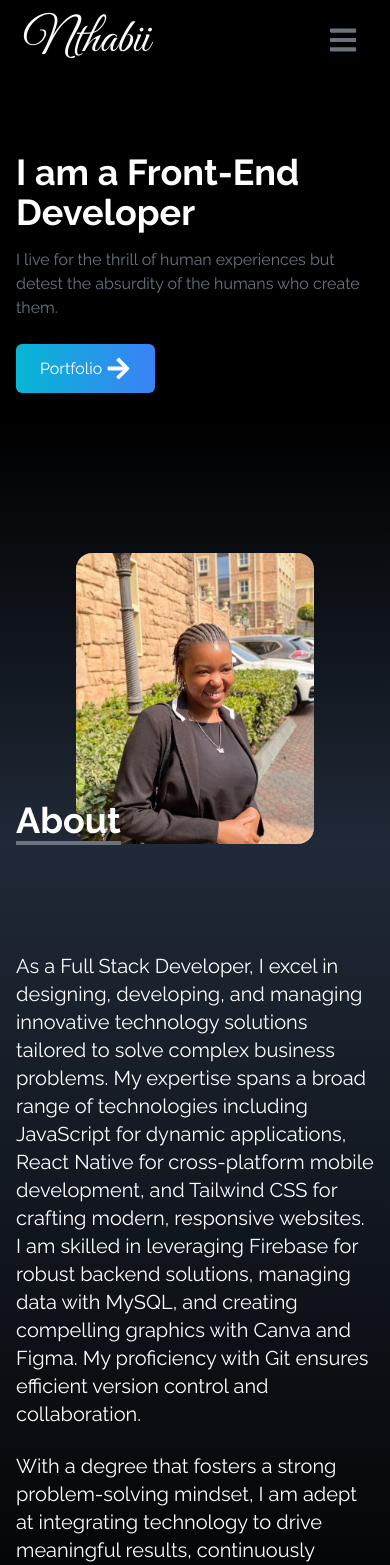
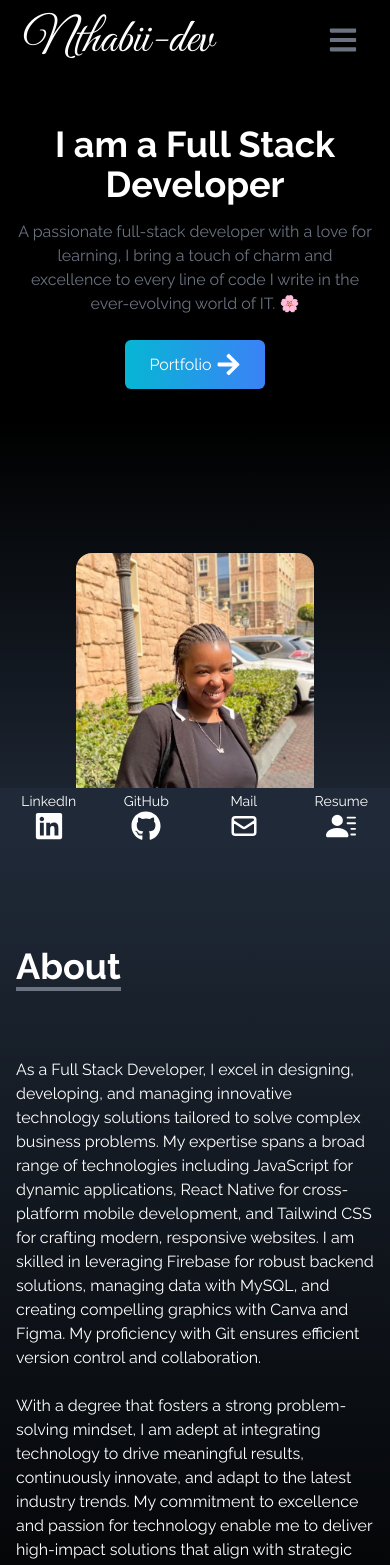
Before and after one commit to MoyabaNT/ReactPortfolio, a React (Create React App) app: page / in a window 390 px wide. Shown: the top 1565 px of the page. Built offline with nearby package versions, Linux system fonts and the light colour scheme.

Commit message:
made mobile responsive

```diff
--- a/src/components/AboutMe.jsx
+++ b/src/components/AboutMe.jsx
@@ -1,28 +1,27 @@
-import React from 'react'
+import React from 'react';
 
 const AboutMe = () => {
   return (
     <div
       name="about"
-     className="w-full h-screen bg-gradient-to-b from-gray-800 to-black text-white">
+      className="w-full h-screen bg-gradient-to-b from-gray-800 to-black text-white"
+    >
       <div className="max-w-screen-lg p-4 mx-auto flex flex-col justify-center w-full h-full">
-
         <div className="pb-8">
           <p className="text-4xl font-bold inline border-b-4 border-gray-500">
             About
           </p>
         </div>
-            <p className="text-xl mt-20">
+        <p className="text-base sm:text-lg md:text-xl mt-10 sm:mt-20">
+          As a Full Stack Developer, I excel in designing, developing, and managing innovative technology solutions tailored to solve complex business problems. My expertise spans a broad range of technologies including JavaScript for dynamic applications, React Native for cross-platform mobile development, and Tailwind CSS for crafting modern, responsive websites. I am skilled in leveraging Firebase for robust backend solutions, managing data with MySQL, and creating compelling graphics with Canva and Figma. My proficiency with Git ensures efficient version control and collaboration.
+        </p>
+        <br />
+        <p className="text-base sm:text-lg md:text-xl">
+          With a degree that fosters a strong problem-solving mindset, I am adept at integrating technology to drive meaningful results, continuously innovate, and adapt to the latest industry trends. My commitment to excellence and passion for technology enable me to deliver high-impact solutions that align with strategic business goals.
+        </p>
+      </div>
+    </div>
+  );
+};
 
-            As a Full Stack Developer, I excel in designing, developing, and managing innovative technology solutions tailored to solve complex business problems. My expertise spans a broad range of technologies including JavaScript for dynamic applications, React Native for cross-platform mobile development, and Tailwind CSS for crafting modern, responsive websites. I am skilled in leveraging Firebase for robust backend solutions, managing data with MySQL, and creating compelling graphics with Canva and Figma. My proficiency with Git ensures efficient version control and collaboration.  </p>
-        <br />
-        <p className="text-xl">
-        With a degree that fosters a strong problem-solving mindset, I am adept at integrating technology to drive meaningful results, continuously innovate, and adapt to the latest industry trends. My commitment to excellence and passion for technology enable me to deliver high-impact solutions that align with strategic business goals.        </p>
-        </div>
-
-
-    </div>
-  )
-}
-
-export default AboutMe
+export default AboutMe;
--- a/src/components/ContactMeHere.jsx
+++ b/src/components/ContactMeHere.jsx
@@ -1,36 +1,52 @@
-import React from 'react'
+import React from 'react';
 
 const ContactMeHere = () => {
   return (
-    <div name='contact'
-    className='w-full h-screen bg-gradient-to-b from-black to-gray-800 p-4 text-white'>
-        <div className='flex flex-col p-4 justify-center max-w-screen-lg mx-auto h-full'>
-            <div className='pb-8'>
-                <p className='text-4xl font-bold inline bordder-b-4 border-gray-500'>
+    <div
+      name="contact"
+      className="w-full h-screen bg-gradient-to-b from-black to-gray-800 p-4 text-white"
+    >
+      <div className="flex flex-col p-4 justify-center max-w-screen-lg mx-auto h-full">
+        <div className="pb-8">
+          <p className="text-4xl font-bold inline border-b-4 border-gray-500">
             Contact me
           </p>
-                <p className='py-6'>Submit the form below to get in touch with me</p>
+          <p className="py-4 sm:py-6">
+            Submit the form below to get in touch with me
+          </p>
         </div>
-            <div className='flex justify-center items-center'>
-                <form action="https://getform.io/f/bgdyorga" method="POST"
-                className='flex flex-col w-full md:w-1/2'>
-                <input type='text' name='name' placeholder='Enter your name'
-                    className='p-2 bg-transparent border-2 rounded-md text-white focus:outline-none'>
-                    </input>
-                    <input type='text' name='email' placeholder='Enter your email'
-                    className='my-4 p-2 bg-transparent border-2 rounded-md text-white focus:outline-none'>
-                    </input>
-                    <textarea name="message" rows="10" placeholder='enter message'
-                                         className='p-2 bg-transparent border-2 rounded-md text-white focus:outline-none
-                '></textarea>
-                <button className='text-white bg-gradient-to-b from-cyan-500 to-blue-500 px-6 py-3 my-8 mx-auto flex items-center rounded-md hover:scale-110 duration-300 '>
-                    lets talk
+        <div className="flex justify-center items-center">
+          <form
+            action="https://getform.io/f/bgdyorga"
+            method="POST"
+            className="flex flex-col w-full sm:w-3/4 md:w-1/2"
+          >
+            <input
+              type="text"
+              name="name"
+              placeholder="Enter your name"
+              className="p-2 bg-transparent border-2 rounded-md text-white focus:outline-none"
+            />
+            <input
+              type="email"
+              name="email"
+              placeholder="Enter your email"
+              className="my-4 p-2 bg-transparent border-2 rounded-md text-white focus:outline-none"
+            />
+            <textarea
+              name="message"
+              rows="10"
+              placeholder="Enter your message"
+              className="p-2 bg-transparent border-2 rounded-md text-white focus:outline-none"
+            ></textarea>
+            <button className="text-white bg-gradient-to-b from-cyan-500 to-blue-500 px-6 py-3 my-8 mx-auto flex items-center rounded-md hover:scale-110 duration-300">
+              Let's talk
             </button>
           </form>
         </div>
       </div>
     </div>
-  )
-}
+  );
+};
 
-export default ContactMeHere
+export default ContactMeHere;
--- a/src/components/Contacts.jsx
+++ /dev/null
@@ -1,16 +0,0 @@
-import React from 'react'
-
-const contacts = () => {
-  return (
-    <div>
-        <div>
-            <div>
-                <p>Contacts</p>
-                <p>Submit the form below to get in touch with me</p>
-                </div>
-        </div>
-    </div>
-  )
-}
-
-export default contacts
--- a/src/components/Home.jsx
+++ b/src/components/Home.jsx
@@ -1,46 +1,48 @@
-import React from 'react'
-import HeroImage from "../assets/formal.jpg"
+import React from 'react';
+import HeroImage from "../assets/formal.jpg";
 import { FaArrowRight } from "react-icons/fa";
-import {Link} from 'react-scroll'
-
+import { Link } from 'react-scroll';
 
 const Home = () => {
   return (
-    <div name="home"
-    className="h-screen w-full bg-gradient-to-b from-black via-black
-     to-gray-800">
-      <div className="max-w-screen-lg mx-auto flex
-      flex-col items-center justify-center h-full px-4 md:flex-row">
+    <div
+      name="home"
+      className="h-screen w-full bg-gradient-to-b from-black via-black to-gray-800"
+    >
+      <div
+        className="max-w-screen-lg mx-auto flex flex-col items-center justify-center h-full px-4 md:flex-row"
+      >
         <div className="flex flex-col justify-center h-full">
-          <h2 className="text-4xl sm:text-7xl font-bold text-white">
-            I am a Front-End Developer
+          <h2 className="text-4xl sm:text-7xl font-bold text-white text-center md:text-left">
+            I am a Full Stack Developer
           </h2>
-          <p className="text-gray-500 py-4 max-w-md">
-          I live for the thrill of human
-          experiences but detest the absurdity of the humans who create them.
-
+          <p className="text-gray-500 py-4 max-w-md text-center md:text-left">
+            A passionate full-stack developer with a love for learning, I bring a touch of charm and excellence to every line of code I write in the ever-evolving world of IT. 🌸
           </p>
-          <div>
-            <Link to='portfolio' smooth duration={500} className="group text-white w-fit px-6 py-3 my-2
-            flex items-center rounded-md bg-gradient-to-r
-            from-cyan-500 to-blue-500 cursor-pointer">
+          <div className="flex justify-center md:justify-start">
+            <Link
+              to="portfolio"
+              smooth
+              duration={500}
+              className="group text-white w-fit px-6 py-3 my-2 flex items-center rounded-md bg-gradient-to-r from-cyan-500 to-blue-500 cursor-pointer"
+            >
               Portfolio
               <span className="group-hover:rotate-90 duration-300">
-              <FaArrowRight size={25}
-              className="ml-1"/>
-
+                <FaArrowRight size={25} className="ml-1" />
               </span>
             </Link>
           </div>
         </div>
-        <div>
-          <img src={HeroImage} alt="my profile"
-          className="rounded-2xl mx-auto w-2/3 md:w-full"/>
-          </div>
+        <div className="mt-8 md:mt-0">
+          <img
+            src={HeroImage}
+            alt="my profile"
+            className="rounded-2xl mx-auto w-2/3 sm:w-1/2 md:w-full"
+          />
+        </div>
       </div>
-
     </div>
   );
-}
+};
 
-export default Home
+export default Home;
--- a/src/components/MyExperience.jsx
+++ b/src/components/MyExperience.jsx
@@ -1,89 +1,46 @@
-import React from 'react'
-import html from '../assets/html.png'
-import Figma from '../assets/figma.png'
-import GitHub from '../assets/github.png'
-import Nextjs from '../assets/nextjs.png'
-import Tailwind from '../assets/tailwind.png'
-import JavaScript from '../assets/javascript.png'
-import REactimage from '../assets/react.png'
-import Firebase from '../assets/firebase.png'
-import Canva from '../assets/canva.png'
+import React from 'react';
+import html from '../assets/html.png';
+import Figma from '../assets/figma.png';
+import GitHub from '../assets/github.png';
+import Nextjs from '../assets/nextjs.png';
+import Tailwind from '../assets/tailwind.png';
+import JavaScript from '../assets/javascript.png';
+import REactimage from '../assets/react.png';
+import Firebase from '../assets/firebase.png';
+import Canva from '../assets/canva.png';
 
 const MyExperience = () => {
-  const techs=[
-    {
-      id: 1,
-      src:html,
-      title: 'HTML',
-      style: 'shadow-orange-500 text-white'
-    },
-     {
-      id: 2,
-      src:JavaScript,
-      title: 'JavaScript',
-      style: 'shadow-yellow-400 text-white'
-    },
-    {
-      id: 3,
-      src: REactimage,
-      title: 'React',
-      style: 'shadow-blue-600 text-white'
-    },
-     {
-      id: 4,
-      src:Tailwind,
-      title: 'Tailwind',
-      style: 'shadow-sky-400 text-white'
-    },
-    {
-      id: 5,
-      src:Nextjs,
-      title: 'Next JS',
-      style: 'shadow-white text-white'
-    },
-       {
-      id: 6,
-      src:GitHub,
-      title: 'GitHub',
-      style: 'shadow-gray-400 text-white'
-    },
-     {
-      id: 7,
-      src:Firebase,
-      title: 'Firebase',
-      style: 'shadow-amber-400 text-white'
-    },
-    {
-      id: 8,
-      src:Figma,
-      title: 'Figma',
-      style: 'shadow-purple-400 text-white'
-    },
-      {
-      id: 9,
-      src:Canva,
-      title: 'Canva',
-      style: 'shadow-blue-300 text-white'
-    },
+  const techs = [
+    { id: 1, src: html, title: 'HTML', style: 'shadow-orange-500' },
+    { id: 2, src: JavaScript, title: 'JavaScript', style: 'shadow-yellow-400' },
+    { id: 3, src: REactimage, title: 'React', style: 'shadow-blue-600' },
+    { id: 4, src: Tailwind, title: 'Tailwind', style: 'shadow-sky-400' },
+    { id: 5, src: Nextjs, title: 'Next JS', style: 'shadow-white' },
+    { id: 6, src: GitHub, title: 'GitHub', style: 'shadow-gray-400' },
+    { id: 7, src: Firebase, title: 'Firebase', style: 'shadow-amber-400' },
+    { id: 8, src: Figma, title: 'Figma', style: 'shadow-purple-400' },
+    { id: 9, src: Canva, title: 'Canva', style: 'shadow-blue-300' },
+  ];
 
-  ]
   return (
-    <div name='experience' className='bg-gradient-to-b from-gray-800 to-black w-full h-full'>
-      <div className='max-w-screen-lg mx-auto p-4 flex flex-col justify-center w-full h-full text-white'>
-        <p className='text-4xl font-bold border-b-4 border-gray-500 p-2 inline'>Experience</p>
-        <p className='py-6'>These are my technologies</p>
+    <div name="experience" className="bg-gradient-to-b from-gray-800 to-black w-full h-full py-8">
+      <div className="max-w-screen-lg mx-auto p-4 flex flex-col justify-center w-full h-full text-white">
+        <p className="text-4xl font-bold border-b-4 border-gray-500 p-2 inline">Experience</p>
+        <p className="py-6 text-lg">These are my technologies</p>
       </div>
-      <div className='w-full grid grid-cols-2 sm:grid-cols-3 gap-8 text-center py-8 px-12 sm:px-0'>
-        {techs.map(({id, src, title, style}) => (
-        <div key={id}
-        className={`shadow-md hover:scale-105 duration-500 py-2 rounded-lg ${style}`}>
-        <img src={src} alt="" className='w-20 mx-auto'/>
-        <p className='mt-4'>{title}</p>
-      </div>        ))}
-
+      <div className="w-full grid grid-cols-2 sm:grid-cols-3 gap-8 text-center py-8 px-4 sm:px-12">
+        {techs.map(({ id, src, title, style }) => (
+          <div
+            key={id}
+            className={`shadow-md hover:scale-105 duration-500 py-4 rounded-lg ${style}`}
+          >
+            <img src={src} alt={title} className="w-20 mx-auto" />
+            <p className="mt-4 text-base">{title}</p>
+          </div>
+        ))}
       </div>
     </div>
-  )
-}
+  );
+};
 
-export default MyExperience
+export default MyExperience;
--- a/src/components/MySocials.jsx
+++ b/src/components/MySocials.jsx
@@ -13,7 +13,7 @@ const MySocials = () => {
                 </>
             ),
             href: 'https://linkedin.com',
-            style: 'rounded-tr-md',
+            style: 'rounded-tl-md lg:rounded-tr-md',
         },
         {
             id: 2,
@@ -41,12 +41,14 @@ const MySocials = () => {
                 </>
             ),
             href: '/Nthabiseng Moyaba.pdf',
-            style: 'rounded-br-md',
+            style: 'rounded-bl-md lg:rounded-br-md',
             download: true,
         },
     ];
 
     return (
+        <div>
+            {/* For larger screens */}
             <div className="hidden lg:flex flex-col top-[35%] left-0 fixed">
                 <ul>
                     {links.map(({ id, child, href, style, download }) => (
@@ -63,7 +65,7 @@ const MySocials = () => {
                                 className="flex justify-between items-center w-full text-white"
                                 download={download}
                                 target="_blank"
-                            rel="noopener noreferrer" // Add this line
+                                rel="noopener noreferrer"
                             >
                                 {child}
                             </a>
@@ -71,6 +73,26 @@ const MySocials = () => {
                     ))}
                 </ul>
             </div>
+
+            {/* For mobile screens */}
+            <div className="flex lg:hidden fixed bottom-0 left-0 w-full bg-gray-800 text-white">
+                <ul className="flex justify-around w-full">
+                    {links.map(({ id, child, href, download }) => (
+                        <li key={id} className="w-full h-14 flex items-center justify-center">
+                            <a
+                                href={href}
+                                className="flex flex-col items-center justify-center text-sm"
+                                download={download}
+                                target="_blank"
+                                rel="noopener noreferrer"
+                            >
+                                {child}
+                            </a>
+                        </li>
+                    ))}
+                </ul>
+            </div>
+        </div>
     );
 };
 
--- a/src/components/NavBar.jsx
+++ b/src/components/NavBar.jsx
@@ -31,7 +31,7 @@ const NavBar = () => {
     <div className="flex justify-between items-center w-full h-20
     px-4 text-white bg-black fixed">
       <div>
-        <h1 className="text-5xl font-signature ml-2">Nthabii</h1>
+        <h1 className="text-5xl font-signature ml-2">Nthabii-dev</h1>
       </div>
 
       <ul className="hidden md:flex">
```
Lines whose indentation alone changed are shown as unchanged.
